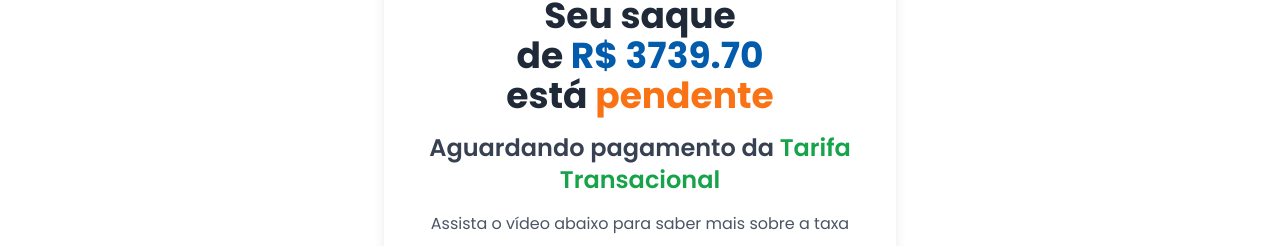
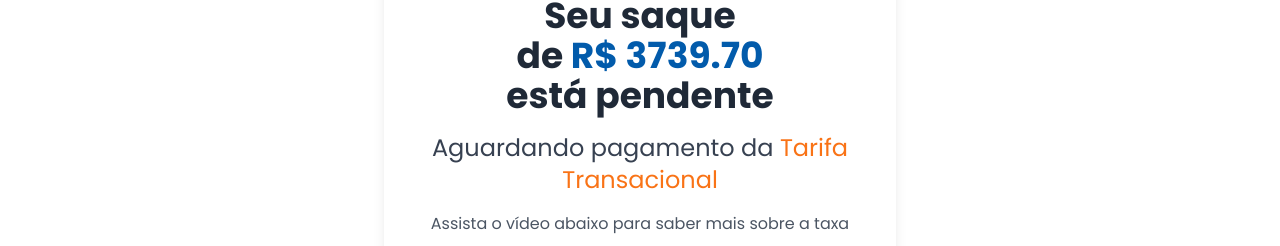
Before and after one commit to tmrafinha/rosinha, a React (Vite) app: page /pagamentotarifa in a window 1280 px wide. Shown: the part 164-410 px from the top of the page. Built offline with nearby package versions, Linux system fonts and the light colour scheme.

Commit message:
new prices 2

```diff
--- a/src/pages/pagamento-tarifa.tsx
+++ b/src/pages/pagamento-tarifa.tsx
@@ -130,10 +130,10 @@ export function PagamentoTarifa() {
                     </div>
 
                     <h2 className="text-4xl font-bold text-center text-gray-800 mt-2">
-                        Seu saque <br />de <span className="text-primary ">R$ {displayedAmount.toFixed(2)}</span> <br />está <span className="text-orange-500">pendente</span>
+                        Seu saque <br />de <span className="text-primary ">R$ {displayedAmount.toFixed(2)}</span> <br />está <span className="">pendente</span>
                     </h2>
-                    <div className="text-2xl font-semibold text-center text-gray-700 mt-2">
-                        Aguardando pagamento da <span className="text-green-600">Tarifa Transacional</span>
+                    <div className="text-2xl font-thin text-center text-gray-700 mt-2">
+                        Aguardando pagamento da <span className="text-orange-500">Tarifa Transacional</span>
                     </div>
                     <p className="text-gray-600 text-center">
                         Assista o vídeo abaixo para saber mais sobre a taxa
```
